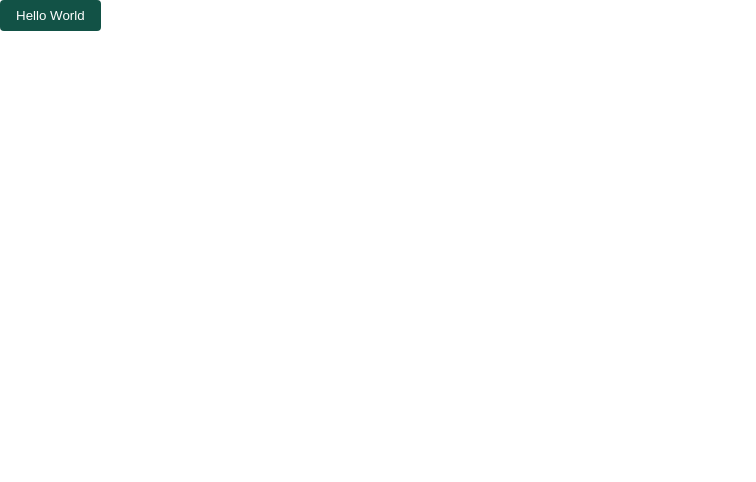
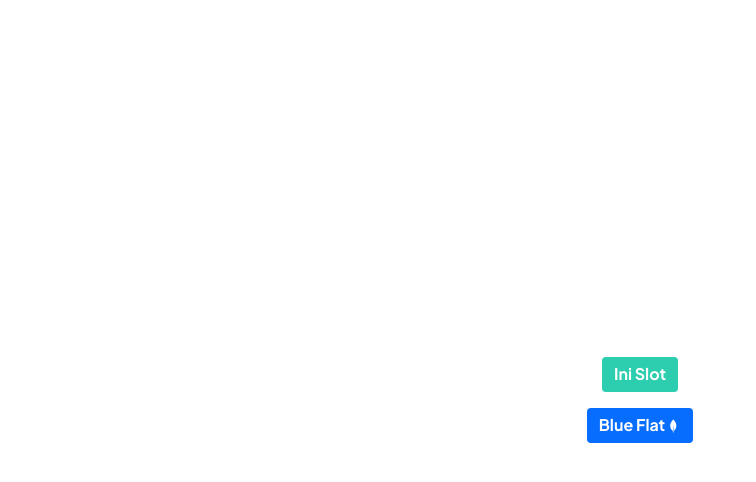
Before and after one commit to ridhoandml/maple-design-system, a Vue app: page / in a window 1280 px wide. Shown: the top 482 px of the page, without its empty margins (0-756 px from the left). Built offline with nearby package versions, Linux system fonts and the light colour scheme.

Commit message:
[Components] Update button text  style

```diff
--- a/src/App.vue
+++ b/src/App.vue
@@ -1,15 +1,32 @@
 <script setup lang="ts">
-import ButtonText from './components/ButtonText.vue';
+import ButtonText from '@/components/ButtonText.vue';
 </script>
 
 <template>
-  <ButtonText label="Hello World"></ButtonText>
+  <div class="center">
+    <ButtonText>Ini Slot</ButtonText>
+    <ButtonText name-right-icon="mongodb" style-button="blue" type-button="fill">Blue Flat</ButtonText>
+  </div>
 </template>
 
-<style>
+<style lang="scss">
+@import '@/assets/sass/index.scss';
+
+$font-family: $plus-jakarta-sans;
+
 * {
   margin: 0;
   padding: 0;
   box-sizing: border-box;
+  font-family: $font-family;
+}
+
+.center {
+  display: flex;
+  flex-direction: column;
+  justify-content: center;
+  align-items: center;
+  height: 100vh;
+  gap: 16px;
 }
 </style>
--- a/src/assets/sass/_functions.scss
+++ b/src/assets/sass/_functions.scss
@@ -5,3 +5,7 @@
 @function shade-color($color, $percentage) {
   @return mix(black, $color, $percentage);
 }
+
+@function opacity-color($color, $value) {
+  @return transparentize($color, $value);
+}
--- /dev/null
+++ b/src/assets/sass/_mixin.scss
@@ -0,0 +1,7 @@
+@mixin prefix($property, $value, $prefixes: ()) {
+  @each $prefix in $prefixes {
+    #{'-' + $prefix + '-' + $property}: $value;
+  }
+
+  #{$property}: $value;
+}
--- a/src/assets/sass/index.scss
+++ b/src/assets/sass/index.scss
@@ -1,4 +1,5 @@
 @import url('https://unpkg.com/boxicons@2.1.2/css/boxicons.min.css');
 
-@import './functions';
-@import './variables';
+@import '@/assets/sass/functions';
+@import '@/assets/sass/mixin';
+@import '@/assets/sass/variables';
--- a/src/assets/sass/variables/_color-style.scss
+++ b/src/assets/sass/variables/_color-style.scss
@@ -5,7 +5,7 @@ $teal: #2dcdaf;
 $blue: #076dff;
 $green: #0cad14;
 $red: #e91e1e;
-$yellow: #ffec37;
+$yellow: #ffbb01;
 
 /* Grayscale Color */
 $gray-50: #f8fafc;
--- a/src/assets/sass/variables/_spacing.scss
+++ b/src/assets/sass/variables/_spacing.scss
@@ -1,5 +1,7 @@
 /* Spacing Fixed Value */
+$space-2: 0.13rem;
 $space-4: 0.25rem;
+$space-6: 0.4rem;
 $space-8: 0.5rem;
 $space-12: 0.75rem;
 $space-16: 1rem;
--- a/src/components/ButtonText.vue
+++ b/src/components/ButtonText.vue
@@ -1,14 +1,15 @@
 <script setup lang="ts">
-type size = 'small' | 'normal' | 'large';
-type color = 'dark' | 'brand' | 'blue' | 'red' | 'green' | 'yellow';
-type isIcon = 'none' | 'left' | 'right' | 'both';
+type typeButton = 'fill' | 'outline' | 'flat';
+type sizeButton = 'x-small' | 'small' | 'normal' | 'large' | 'x-large';
+type styleButton = 'teal' | 'blue' | 'red' | 'green' | 'yellow';
 
 interface IButtonProps {
-  label: string;
-  size?: size;
-  color?: color;
-  isIcon?: isIcon;
-  iconName?: string;
+  label?: string;
+  typeButton?: typeButton;
+  sizeButton?: sizeButton;
+  styleButton?: styleButton;
+  nameLeftIcon?: string;
+  nameRightIcon?: string;
 }
 
 interface IButtonEmits {
@@ -18,38 +19,142 @@ interface IButtonEmits {
 const props = defineProps<IButtonProps>();
 const emits = defineEmits<IButtonEmits>();
 
-let arrayClass: string[] = [];
+const classGenerator = (): string => {
+  const prefix = `button`;
+  let arrayClass: string[] = [];
 
-const classGenerator = (): string[] => {
-  return arrayClass;
+  arrayClass.push(`${prefix}`);
+  arrayClass.push(props.sizeButton == null ? `${prefix}--normal` : `${prefix}--${props.sizeButton}`);
+
+  if (props.styleButton == null || props.typeButton == null) {
+    arrayClass.push(`${prefix}--teal-fill`);
+  } else {
+    arrayClass.push(`${prefix}--${props.styleButton}-${props.typeButton}`);
+  }
+  return arrayClass.join(' ');
 };
 
-classGenerator();
+const classList = classGenerator();
 </script>
 
 <template>
-  <button class="button button--small button--brand" @click="emits.click">{{ props.label }}</button>
+  <button :class="classList" @click="emits.click">
+    <div class="button__content">
+      <i v-if="props.nameLeftIcon" :class="`bx bxl-${props.nameLeftIcon}`"></i>
+      <span v-if="props.label">{{ props.label }}</span>
+      <span v-else><slot></slot></span>
+      <i v-if="props.nameRightIcon" :class="`bx bxl-${props.nameRightIcon}`"></i>
+    </div>
+  </button>
 </template>
 
 <style scoped lang="scss">
 @import '@/assets/sass/index.scss';
 
-$light: $white;
+@mixin size-class($size, $font-size, $font-weight, $line-height, $x-padding, $y-padding, $border-radius) {
+  &--#{$size} {
+    font-size: $font-size;
+    font-weight: $font-weight;
+    line-height: $line-height;
+    padding: $y-padding $x-padding;
+    border-radius: $border-radius;
+  }
+}
+
+@mixin style-class($style, $color, $active-color, $hover-color, $pressed-color, $disabled-color) {
+  &--#{$style} {
+    &-fill {
+      color: $color;
+      background-color: $active-color;
+
+      &:hover {
+        background-color: $hover-color;
+      }
+
+      &:active {
+        background-color: $pressed-color;
+        outline: 6px solid opacity-color($active-color, 0.25);
+      }
+
+      &:disabled {
+        background-color: $disabled-color;
+      }
+    }
+
+    &-outline {
+      color: $active-color;
+      border-color: $active-color;
+
+      &:hover {
+        color: $hover-color;
+        border-color: $hover-color;
+      }
+
+      &:active {
+        color: $pressed-color;
+        border-color: $pressed-color;
+        background-color: $color;
+        outline: 6px solid opacity-color($active-color, 0.25);
+      }
+
+      &:disabled {
+        color: $disabled-color;
+        border-color: $disabled-color;
+      }
+    }
+
+    &-flat {
+      color: $active-color;
+      background-color: $color;
+
+      &:hover {
+        color: $hover-color;
+      }
+
+      &:active {
+        color: $pressed-color;
+        outline: 6px solid opacity-color($active-color, 0.25);
+      }
+
+      &:disabled {
+        color: $disabled-color;
+      }
+    }
+  }
+}
 
 .button {
   border: none;
   outline: none;
-}
+  cursor: pointer;
+  transition: all 200ms ease-in-out;
 
-// Button Size
-.button--small {
-  padding: 0.5rem 1rem;
-  border-radius: 0.25rem;
-}
+  // Size x-small
+  @include size-class('x-small', $font-size-12, $font-weight-700, $line-height-150, $space-8, $space-4, $space-2);
+  // Size small
+  @include size-class('small', $font-size-14, $font-weight-700, $line-height-150, $space-8, $space-4, $space-2);
+  // Size normal
+  @include size-class('normal', $font-size-16, $font-weight-700, $line-height-140, $space-12, $space-6, $space-4);
+  // Size large
+  @include size-class('large', $font-size-18, $font-weight-700, $line-height-140, $space-16, $space-8, $space-6);
+  // Size x-large
+  @include size-class('x-large', $font-size-20, $font-weight-700, $line-height-140, $space-20, $space-12, $space-6);
 
-// Button Color
-.button--brand {
-  background-color: $teal-800;
-  color: $light;
+  // Style teal
+  @include style-class('teal', $white, $teal-500, $teal-600, $teal-700, $teal-300);
+  // Style blue
+  @include style-class('blue', $white, $blue-500, $blue-600, $blue-700, $blue-300);
+  // Style green
+  @include style-class('green', $white, $green-500, $green-600, $green-700, $green-300);
+  // Style red
+  @include style-class('red', $white, $red-500, $red-600, $red-700, $red-300);
+  // Style yellow
+  @include style-class('yellow', $white, $yellow-500, $yellow-600, $yellow-700, $yellow-300);
+
+  &__content {
+    display: flex;
+    flex-direction: row;
+    align-items: center;
+  }
 }
 </style>
```
